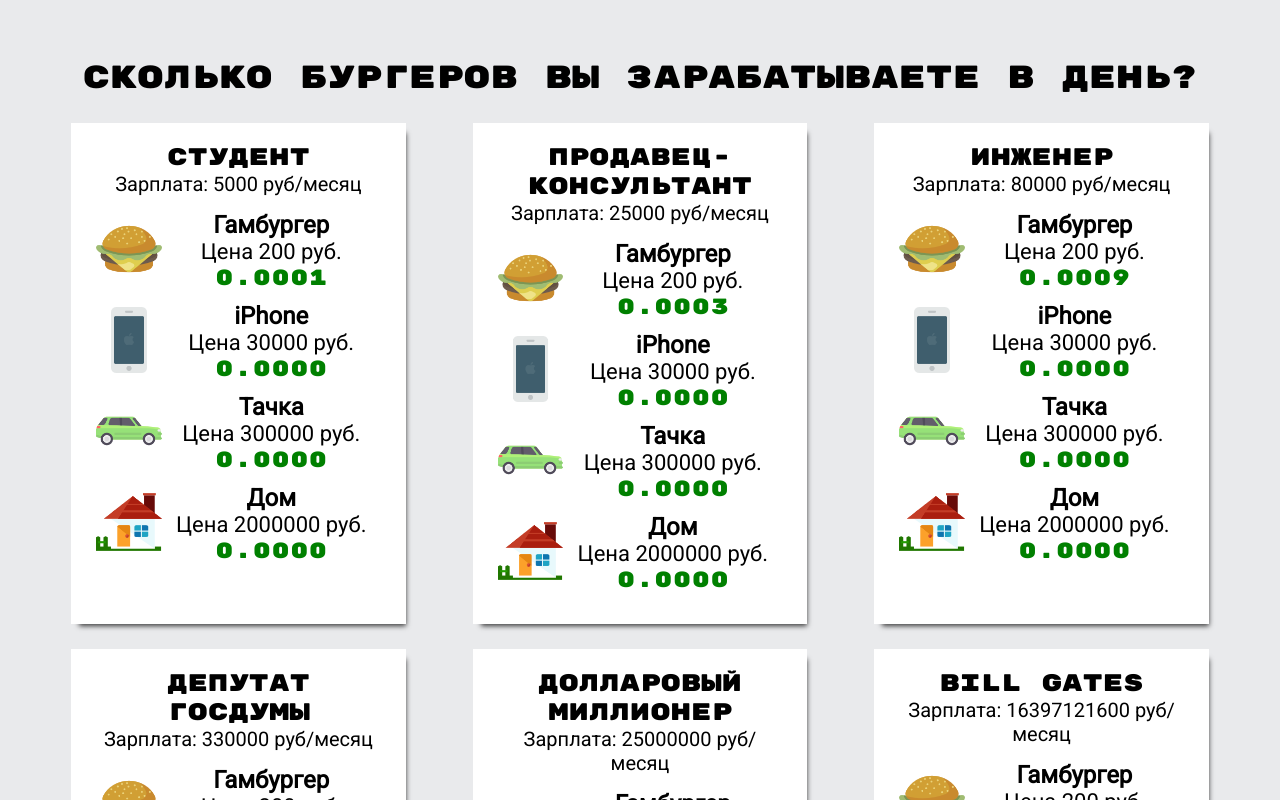
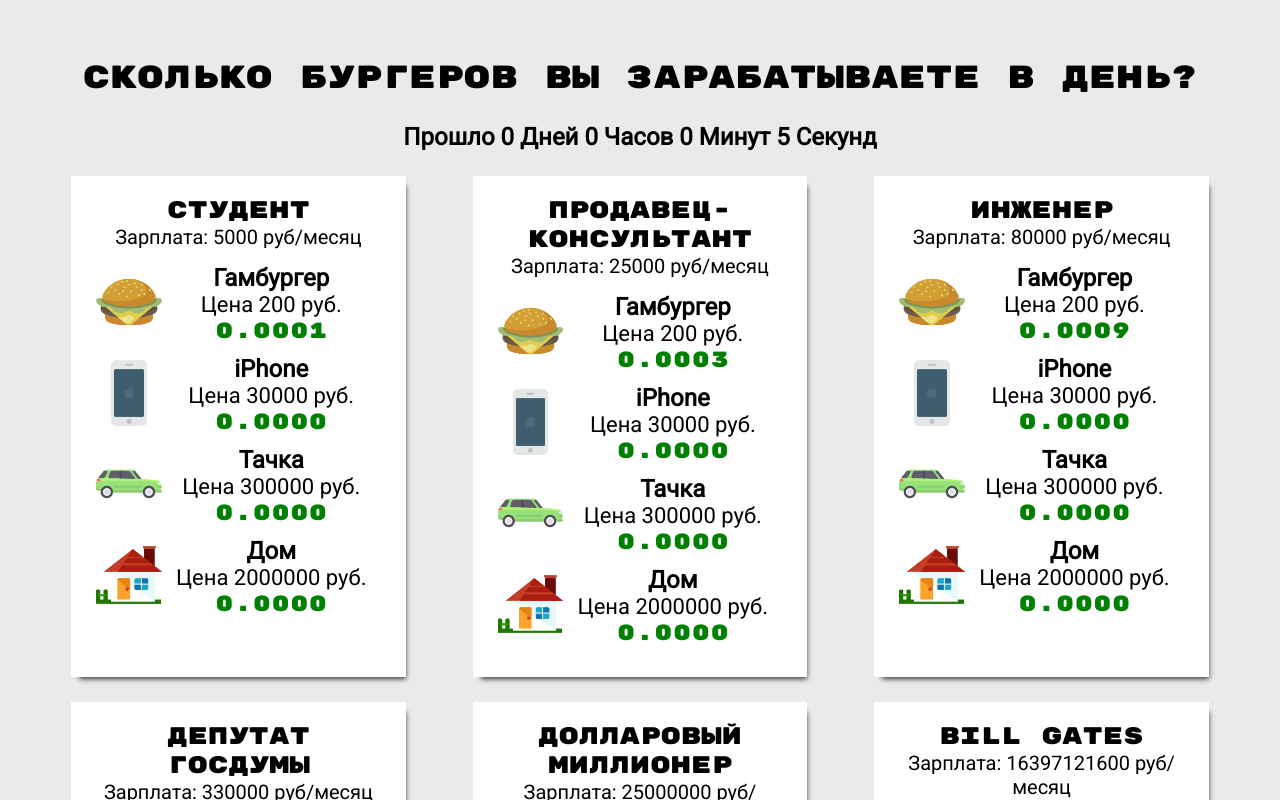
Before and after one commit to ioayo/finances, a React (Create React App) app: page / in a window 1280 px wide. Shown: the top 800 px of the page. Built offline with nearby package versions, Linux system fonts and the light colour scheme.

Commit message:
added timer title

```diff
--- a/src/App.css
+++ b/src/App.css
@@ -94,3 +94,9 @@ h1,h2,h3,h4,h5,p,span {
   display: inline-block;
   width: 100%;
 }
+
+
+.timer {
+  text-align: center;
+  margin-bottom: 25px;
+}
--- a/src/App.js
+++ b/src/App.js
@@ -26,6 +26,7 @@ const PERSONS = [
     {
         name: 'Bill Gates',
         money: 16397121600
+
     }
 ]
 
@@ -55,10 +56,45 @@ const GOODS = [
 ]
 
 class App extends React.Component {
+  constructor(props) {
+    super(props);
+    this.setTimer = this.setTimer.bind(this);
+    this.secondsToString = this.secondsToString.bind(this);
+    this.state = {
+      elapsedTime: 0,
+      previousTime: new Date().getTime()
+    }
+  }
+
+  setTimer() {
+    var now = Date.now();
+    this.setState({
+      previousTime: now,
+      elapsedTime: this.state.elapsedTime + (now - this.state.previousTime),
+    })
+  }
+
+  secondsToString(seconds) {
+    var numdays = Math.floor(seconds / 86400);
+    var numhours = Math.floor((seconds % 86400) / 3600);
+    var numminutes = Math.floor(((seconds % 86400) % 3600) / 60);
+    var numseconds = ((seconds % 86400) % 3600) % 60;
+    return numdays + " Дней " + numhours + " Часов " + numminutes + " Минут " + numseconds + " Секунд";
+  }
+
+  componentDidMount() {
+    this.interval = setInterval(this.setTimer, 100)
+  }
+
+  componentWillUnmount() {
+    clearInterval(this.interval)
+  }
   render() {
+    var seconds = Math.floor(this.state.elapsedTime / 1000);
     return (
         <div className="container">
             <h1 className="title">{this.props.title}</h1>
+            <h2 className="timer">Прошло {this.secondsToString(seconds)}</h2>
             <FinanceList persons={PERSONS} goods={GOODS} />
         </div>
     );
--- a/src/components/financeItem.js
+++ b/src/components/financeItem.js
@@ -9,9 +9,9 @@ class FinanceItem extends React.Component {
                 <h3 className="person">{this.props.name}</h3>
                 <p className="money-per-month">Зарплата: {this.props.money} руб/месяц</p>
                 <ul className="goods__list">
-                    {this.props.goods.map((good)=>{
+                    {this.props.goods.map((good, index)=>{
                         return (
-                            <GoodsItem imgSrc={good.imgSrc} name={good.name} price={good.price} goodPerSec={calculate(good.price, this.props.money)}/>
+                            <GoodsItem key={index} imgSrc={good.imgSrc} name={good.name} price={good.price} goodPerSec={calculate(good.price, this.props.money)}/>
                         )
                     })}
                 </ul>
--- a/src/components/financeList.js
+++ b/src/components/financeList.js
@@ -2,12 +2,15 @@ import React from 'react';
 import FinanceItem from './financeItem';
 
 class FinanceList extends React.Component {
+    getUniqId() {
+        return Date.now()
+    }
     render() {
         return (
             <ul className="finances__list">
-                {this.props.persons.map((person)=>{
+                {this.props.persons.map((person, index)=>{
                     return (
-                        <FinanceItem name={person.name} money={person.money} goods={this.props.goods}/>
+                        <FinanceItem key={index} name={person.name} money={person.money} goods={this.props.goods}/>
                     )
                 })}
             </ul>
```
